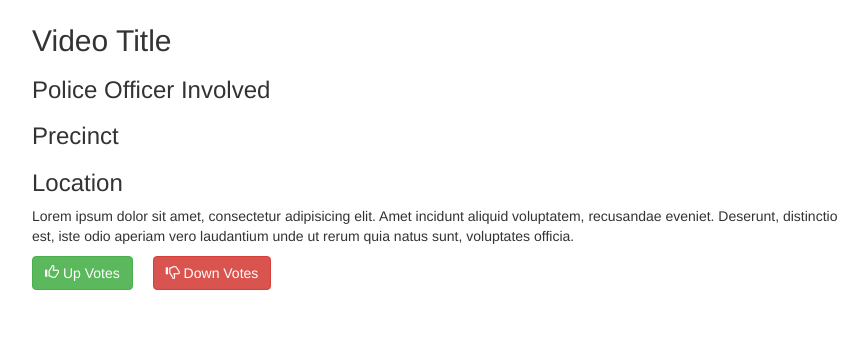
After one commit to coffee-n-code/hackathon-team2, a PHP site: page /incident.php in a window 1280 px wide. The commit adds this page. Shown: the part 438-800 px from the top of the page, without its empty margins (68-936 px from the left). Run offline with PHP 8.4, Linux system fonts and the light colour scheme.

Commit message:
created template for incident pages

```diff
--- a/css/style.css
+++ b/css/style.css
@@ -12,3 +12,30 @@ input[type=reset],input[type=submit]{-webkit-appearance:button;cursor:pointer;}b
 *, *:before, *:after {
   -moz-box-sizing: border-box; -webkit-box-sizing: border-box; box-sizing: border-box;
  }
+
+ul.votes,
+ul.related-incidents {
+	padding: 0;
+}
+
+ul.votes li,
+ul.related-incidents li {
+ 	list-style-type: none;
+ 	margin-bottom: 10px;
+ }
+
+ ul.votes li {
+ 	float: left;
+ 	margin-right: 20px;
+ }
+
+ section#video,
+ aside#related {
+ 	padding-top: 50px;
+ 	padding-right: 50px;
+ }
+
+ section#video {
+ 	padding-left: 100px;
+
+ }
--- /dev/null
+++ b/incident.php
@@ -0,0 +1,44 @@
+<!DOCTYPE html>
+<html>
+	<head prefix="">
+
+		<title>Police Accountability</title>
+
+		<?php include("includes/_header.php"); ?>
+
+		<div class="container-fluid">
+			<div class="row">
+				<section class="col-md-9" id="video">
+					<iframe width="560" height="315" src="//www.youtube.com/embed/oYncQo8cwv0" frameborder="0" allowfullscreen></iframe>
+					<div class="incident-details">
+						<h2 id="videoTitle">Video Title</h2>
+						<h3 id="officer">Police Officer Involved</h3>
+						<h3 id="precinct">Precinct</h3>
+						<h3 id="location">Location</h3>
+						<p id="incident">Lorem ipsum dolor sit amet, consectetur adipisicing elit. Amet incidunt aliquid voluptatem, recusandae eveniet. Deserunt, distinctio est, iste odio aperiam vero laudantium unde ut rerum quia natus sunt, voluptates officia.</p>
+						<ul class="votes">
+							<li class="btn btn-success"><span class="glyphicon glyphicon-thumbs-up"></span> Up Votes</li>
+							<li class="btn btn-danger"><span class="glyphicon glyphicon-thumbs-down"></span> Down Votes</li>
+						</ul>
+					</div>
+				</section>
+				<aside class="col-md-3" id="related">
+				<h4>Related Incidents</h4>
+					<ul class="related-incidents">
+						<li><h5>Incident Title</h5>
+							<p>Lorem ipsum dolor sit amet, consectetur adipisicing elit. Eius, alias. <a href="#">View</a></p>
+
+						</li>
+						<li><h5>Incident Title</h5>
+							<p>Lorem ipsum dolor sit amet, consectetur adipisicing elit. Corporis labore hic eos aliquam nulla omnis vel quae. <a href="#">View</a></p>
+
+						</li>
+						<li><h5>Incident Title</h5>
+							<p>Lorem ipsum dolor sit amet, consectetur adipisicing elit. Molestiae ut nostrum nulla excepturi quis consectetur illo, dolorum placeat ducimus hic. <a href="#">View</a></p>
+						</li>
+					</ul>
+				</aside>
+			</div>
+		</div>
+	</body>
+</html>
--- a/includes/_header.php
+++ b/includes/_header.php
@@ -4,6 +4,8 @@
 
 		<!-- Stylesheets -->
 		<link rel="stylesheet" type="text/css" href="bootstrap-3.1.1-dist/css/bootstrap.min.css" />
+		<link rel="stylesheet" href="css/style.css">
+
 
 		<!-- Javascript stuff -->
 		<script type="text/javascript" src="js/vendor/jquery.min.js"></script>
--- a/includes/_highlights.php
+++ b/includes/_highlights.php
@@ -8,7 +8,7 @@
 		<h4 class="incident text-primary">Incident</h4>
 		<h4 class="location text-info">Location</h4>
 		<h4 class="date text-muted">Date</h4>
-		<button class="view btn btn-info btn-sm">View</button>
+		<a href="incident.php" class="view btn btn-info btn-sm">View</a>
 	</div>
 	<div class="col-md-4">
 		<h3>Highest Rated</h3>
@@ -19,7 +19,7 @@
 		<h4 class="incident text-primary">Incident</h4>
 		<h4 class="location text-info">Location</h4>
 		<h4 class="date text-muted">Date</h4>
-		<button class="view btn btn-info btn-sm">View</button>
+		<a href="incident.php" class="view btn btn-info btn-sm">View</a>
 	</div>
 	<div class="col-md-4">
 		<h3>Lowest Rated</h3>
@@ -30,6 +30,6 @@
 		<h4 class="incident text-primary">Incident</h4>
 		<h4 class="location text-info">Location</h4>
 		<h4 class="date text-muted">Date</h4>
-		<button class="view btn btn-info btn-sm">View</button>
+		<a href="incident.php" class="view btn btn-info btn-sm">View</a>
 	</div>
 </section>
```
